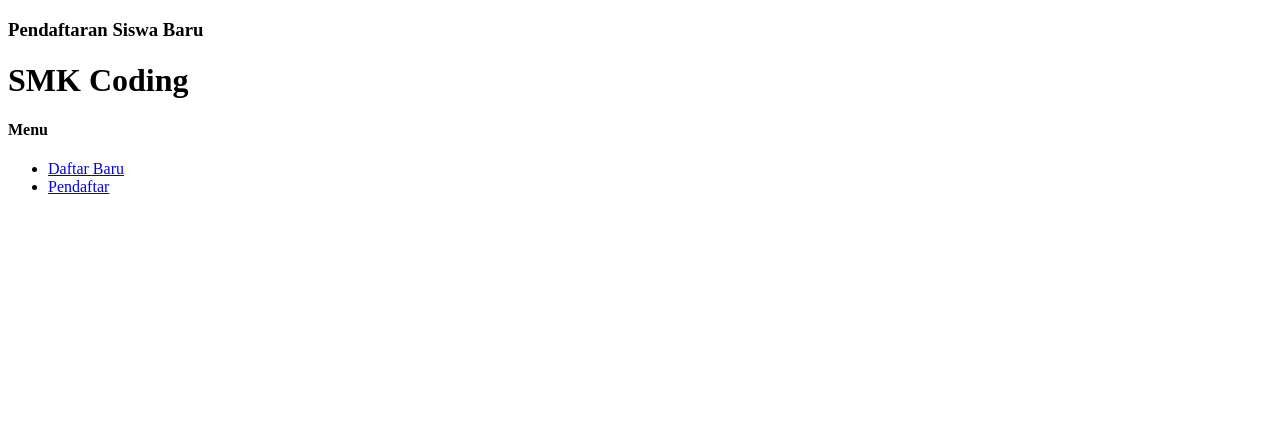
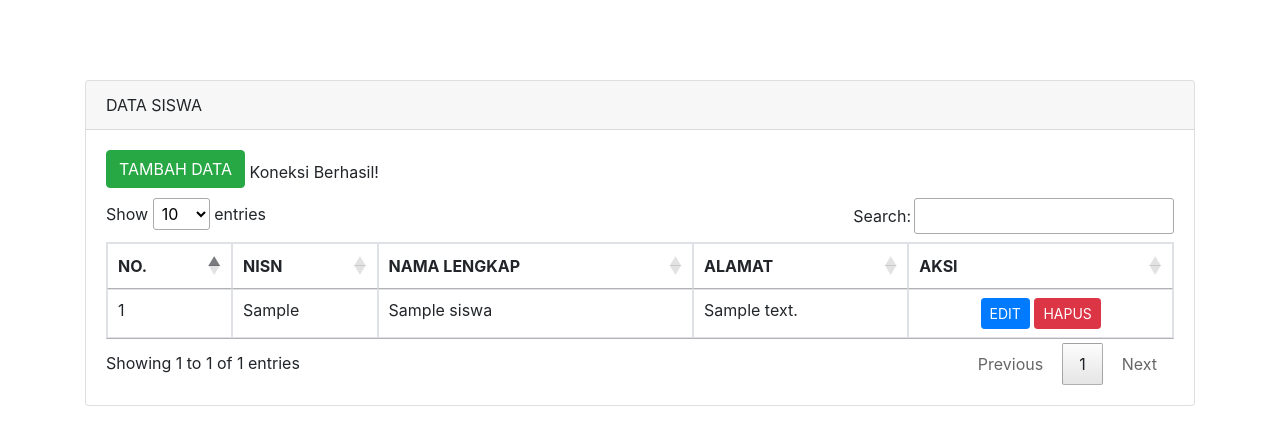
Before and after one commit to Pira444/produktif-form, a PHP site: page / in a window 1280 px wide. Shown: the top 445 px of the page. Run offline with PHP 8.4, Linux system fonts and the light colour scheme; tables that the repository leaves empty or names only in its code hold one stand-in row (values such as "Sample post"); some libraries are stand-ins or nearby versions.

Commit message:
Add files via upload

```diff
--- a/fira/index.php
+++ b/fira/index.php
@@ -1,31 +1,68 @@
-<!DOCTYPE html>
+<!doctype html>
 <html lang="en">
   <head>
-    <title>Pendaftaran Siswa Baru | SMK Coding</title>
+    <meta charset="utf-8">
+    <meta name="viewport" content="width=device-width, initial-scale=1, shrink-to-fit=no">
+    <link rel="stylesheet" href="https://stackpath.bootstrapcdn.com/bootstrap/4.4.1/css/bootstrap.min.css">
+    <link rel="stylesheet" href="//cdn.datatables.net/1.10.20/css/jquery.dataTables.min.css">
+    <title>Data Siswa</title>
   </head>
+
   <body>
-    <header>
-        <h3>Pendaftaran Siswa Baru</h3>
-        <h1>SMK Coding</h1>
-    </header>
 
-    <h4>Menu</h4>
-    <nav>
-        <?php if(isset($_GET['status'])): ?>
-    <p>
+    <div class="container" style="margin-top: 80px">
+      <div class="row">
+        <div class="col-md-12">
+          <div class="card">
+            <div class="card-header">
+              DATA SISWA
+            </div>
+            <div class="card-body">
+              <a href="tambah-siswa.php" class="btn btn-md btn-success" style="margin-bottom: 10px">TAMBAH DATA</a>
+              <table class="table table-bordered" id="myTable">
+                <thead>
+                  <tr>
+                    <th scope="col">NO.</th>
+                    <th scope="col">NISN</th>
+                    <th scope="col">NAMA LENGKAP</th>
+                    <th scope="col">ALAMAT</th>
+                    <th scope="col">AKSI</th>
+                  </tr>
+                </thead>
+                <tbody>
                   <?php
-            if($_GET['status'] == 'sukses'){
-                echo "Pendaftaran siswa baru berhasil!";
-            } else {
-                echo "Pendaftaran gagal!";
-            }
+                      include('koneksi.php');
+                      $no = 1;
+                      $query = mysqli_query($connection,"SELECT * FROM tbl_siswa");
+                      while($row = mysqli_fetch_array($query)){
                   ?>
-    </p>
- <?php endif; ?>
-        <ul>
-            <li><a href="form-daftar.php">Daftar Baru</a></li>
-            <li><a href="list-siswa.php">Pendaftar</a></li>
-        </ul>
-    </nav>
+
+                  <tr>
+                      <td><?php echo $no++ ?></td>
+                      <td><?php echo $row['nisn'] ?></td>
+                      <td><?php echo $row['nama_lengkap'] ?></td>
+                      <td><?php echo $row['alamat'] ?></td>
+                      <td class="text-center">
+                        <a href="edit-siswa.php?id=<?php echo $row['id_siswa'] ?>" class="btn btn-sm btn-primary">EDIT</a>
+                        <a href="hapus-siswa.php?id=<?php echo $row['id_siswa'] ?>" class="btn btn-sm btn-danger">HAPUS</a>
+                      </td>
+                  </tr>
+
+                <?php } ?>
+                </tbody>
+              </table>
+            </div>
+          </div>
+      </div>
+    </div>
+
+    <script src="https://code.jquery.com/jquery-3.4.1.slim.min.js"></script>
+    <script src="https://stackpath.bootstrapcdn.com/bootstrap/4.4.1/js/bootstrap.min.js"></script>
+    <script src="//cdn.datatables.net/1.10.20/js/jquery.dataTables.min.js"></script>
+    <script>
+      $(document).ready( function () {
+          $('#myTable').DataTable();
+      } );
+    </script>
   </body>
 </html>
--- /dev/null
+++ b/fira/koneksi.php
@@ -0,0 +1,17 @@
+<?php
+
+//deklasrasi variabel
+$db_host = "localhost";
+$db_user = "root";
+$db_pass = "";
+$db_name = "db_sekolah";
+
+$connection = mysqli_connect($db_host, $db_user, $db_pass, $db_name);
+
+if($connection) {
+    echo "Koneksi Berhasil!";
+} else {
+    echo "Koneksi Gagal! : ". mysqli_connect_error();
+}
+
+?>
```
Also changed, not shown: fira/edit-siswa.php (added, +72 -0 lines), fira/hapus-siswa.php (added, +16 -0 lines), fira/simpan-siswa.php (added, +27 -0 lines), fira/tambah-siswa.php (added, +50 -0 lines), fira/update-siswa.php (added, +24 -0 lines). Lines whose indentation alone changed are shown as unchanged.
